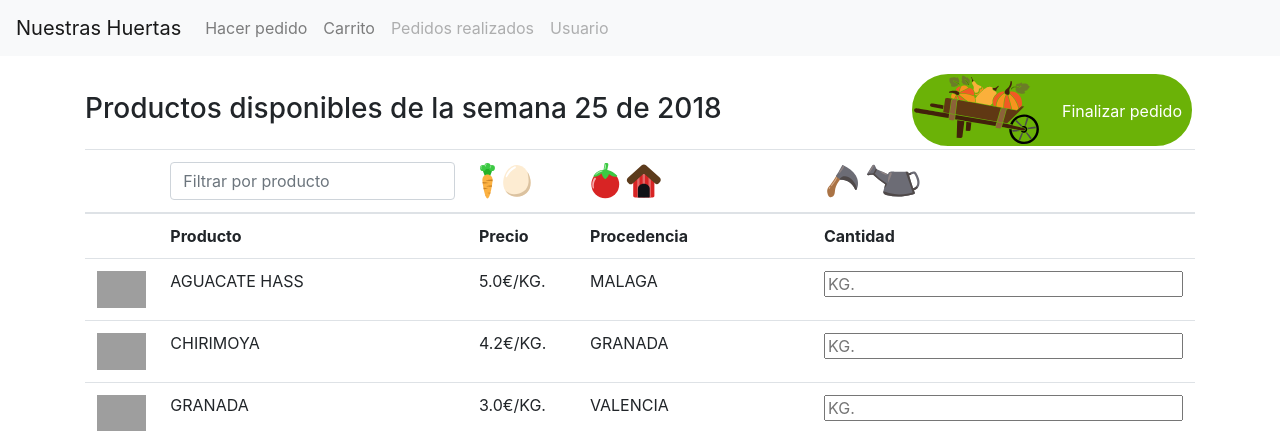
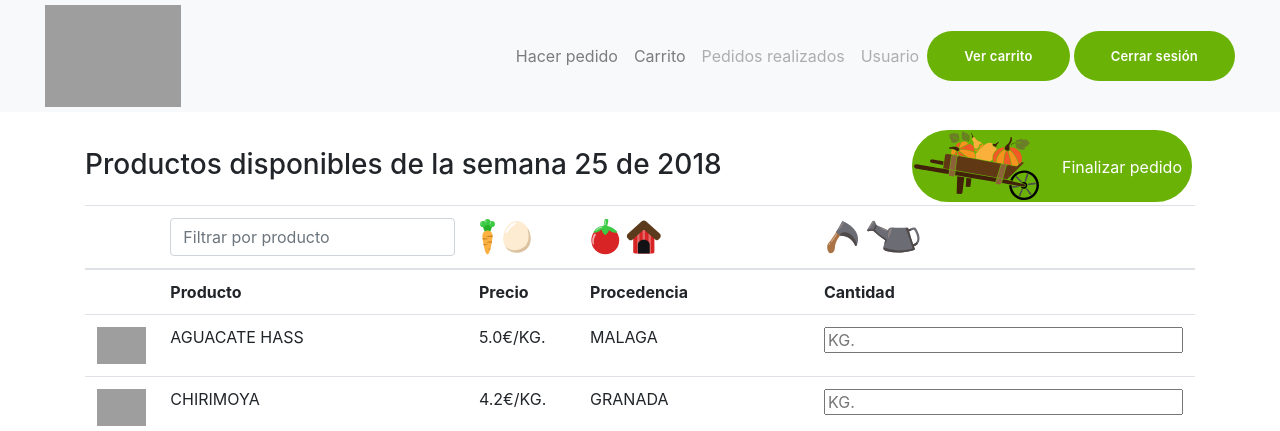
Before and after one commit to scr6292/backend, a Flask app: page /agricultores/1/order in a window 1280 px wide. Shown: the top 431 px of the page. Run offline with Flask 2, Linux system fonts and the light colour scheme; a user stored in the database is signed in; data comes from the database, SQL or seed files in the repository; both versions use the stored data as it was after the commit; some libraries are stand-ins or nearby versions; grey boxes are pictures that could not be loaded.

Commit message:
Working on the header design

```diff
--- a/application/static/styles.css
+++ b/application/static/styles.css
@@ -39,3 +39,73 @@
     border-bottom-left-radius: 100px;
     background-color: rgb(107, 178, 7)
     }
+
+/*Header*/
+.navbar {
+    padding-left: 45px !important;
+    padding-right: 45px !important;
+    padding-top: 0px !important;
+    padding-bottom: 0px !important;
+}
+/*
+.main_menu {
+    position: relative !important;
+    left: auto !important;
+    float: right !important;
+}*/
+
+.logout {
+    color: #ffffff;
+    border-color: #6bb207;
+    border-radius: 100px;
+    -moz-border-radius: 100px;
+    -webkit-border-radius: 100px;
+    background-color: #6bb207;
+
+    font-size: 13px;
+    line-height: 50px;
+    height: 50px;
+    font-weight: 600;
+    padding-left: 37px;
+    padding-right: 37px;
+
+    letter-spacing: 0.2px;
+
+    margin-right: 4px;
+}
+
+@media (min-width: 992px){
+    .navbar-expand-lg .navbar-nav .nav-link{
+        padding-right: 1.5rem;
+        padding-left: 1.5rem
+    }
+}
+
+.shopping-cart {
+    color: #ffffff;
+    border-color: #6bb207;
+    border-radius: 100px;
+    -moz-border-radius: 100px;
+    -webkit-border-radius: 100px;
+    background-color: #6bb207;
+
+    font-size: 13px;
+    line-height: 50px;
+    height: 50px;
+    font-weight: 600;
+    padding-left: 37px;
+    padding-right: 37px;
+
+    letter-spacing: 0.2px;
+}
+
+.logo .navbar-brand{
+    height: 112px;
+}
+
+.logo .navbar-brand img{
+    height: 100%;
+}
+
+
+/*end of Header*/
--- a/templates/layout.html
+++ b/templates/layout.html
@@ -9,16 +9,26 @@
 
 		<!-- Navbar -->
 		<nav class="navbar navbar-expand-lg navbar-light bg-light">
-  		<a class="navbar-brand" href="#">Nuestras Huertas</a>
+  			<div class="logo">
+  				<a class="navbar-brand" href="#">
+  					<img src="http://www.nuestrashuertas.com/test/wp-content/uploads/2018/06/download-1.jpg" class="normal">
+  				</a>
+  			</div>
   			<button class="navbar-toggler" type="button" data-toggle="collapse" data-target="#navbarNavAltMarkup" aria-controls="navbarNavAltMarkup" aria-expanded="false" aria-label="Toggle navigation">
     			<span class="navbar-toggler-icon"></span>
   			</button>
 		  		<div class="collapse navbar-collapse" id="navbarNavAltMarkup">
-	    	<div class="navbar-nav">
+		    		<div class="navbar-nav ml-auto">
 		      			<a class="nav-item nav-link" href="#">Hacer pedido</a> <!-- url_for('agricultorMenuOrder',agricultor_id=agricultor_id) -->
 				      	<a class="nav-item nav-link" href="#">Carrito</a> <!-- url_for('postOrder',agricultor_id=agricultor_id) -->
 				      	<a class="nav-item nav-link disabled" href="#">Pedidos realizados</a>
 				      	<a class="nav-item nav-link disabled" href="#">Usuario</a>
+		    		</div>
+		  		</div>
+		  		<div class="navbar-sign" id="navbarNavAltMarkup">
+		    		<div class="navbar-nav ml-auto">
+				      	<a class="logout" href="#">Ver carrito</a> <!-- url_for('postOrder',agricultor_id=agricultor_id) -->
+				      	<a class="shopping-cart" href="#">Cerrar sesión</a>
 		    		</div>
 		  		</div>
 		</nav>
--- a/templates/postOrder.html
+++ b/templates/postOrder.html
@@ -55,6 +55,7 @@
 	                    		<td>TOTAL</td>
 	                    		<td></td>
 	                    		<td></td>
+	                    		<td></td>
 	                    		<td style="color: red; font-weight: bold">{{ total }}€</td>
 
 	                </tbody>
```
Also changed, not shown: application/test.db. Lines whose indentation alone changed are shown as unchanged.
